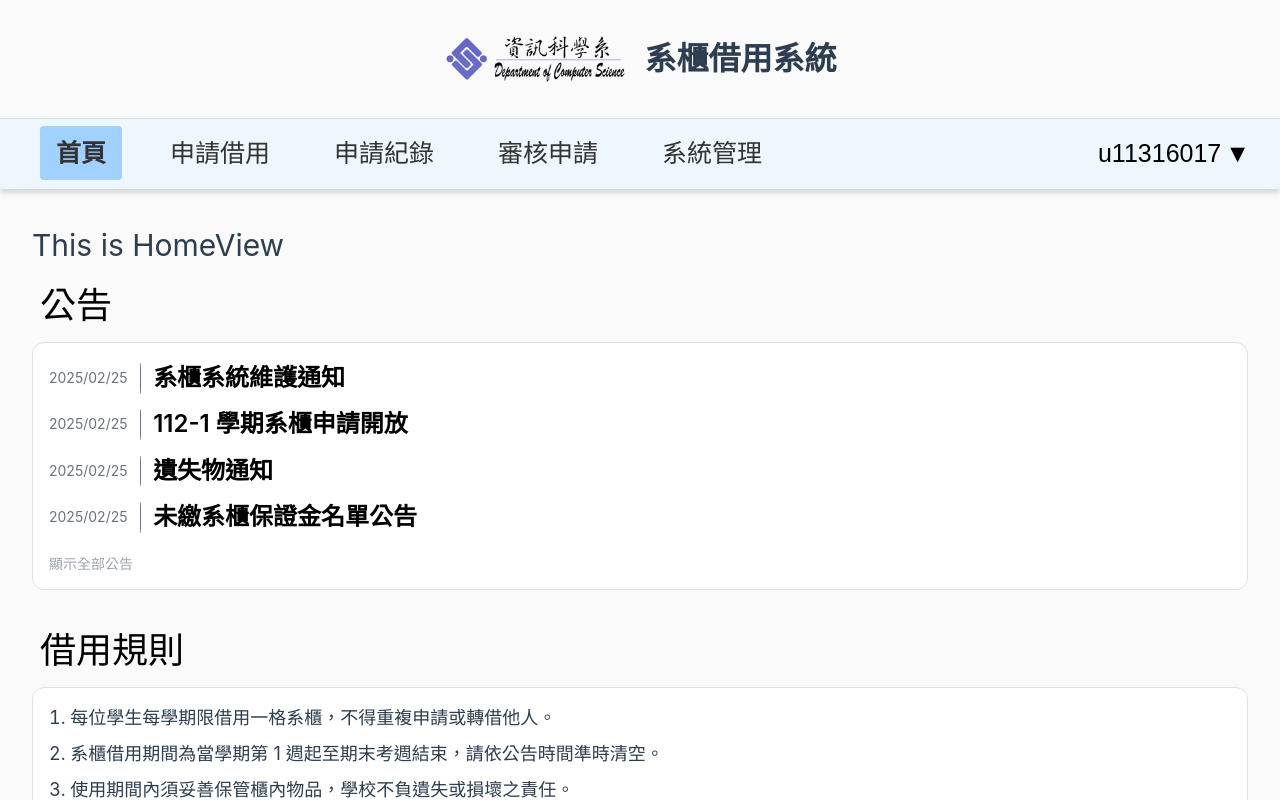
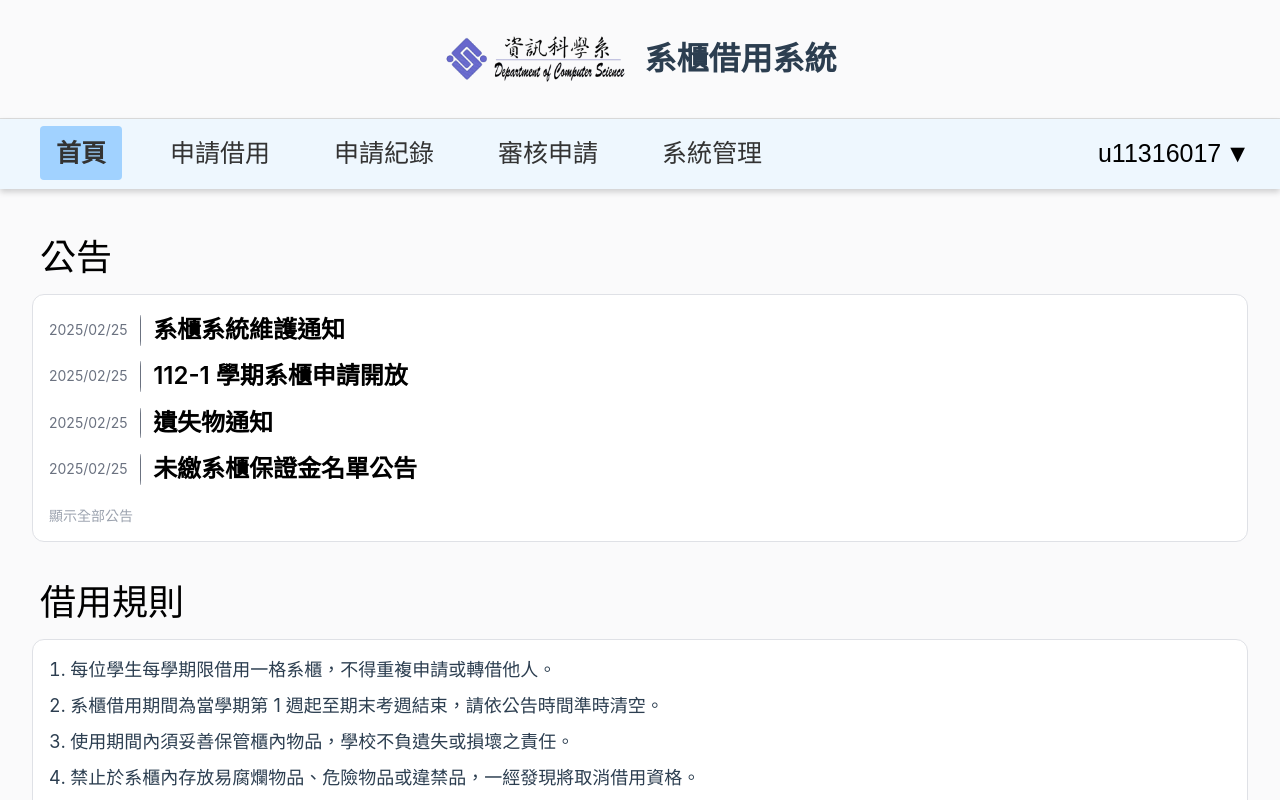
Before and after one commit to UTCS-G505/Locker-borrow-system-Frontend, a Vue app: page / in a window 1280 px wide. Shown: the top 800 px of the page. Built offline with nearby package versions, Linux system fonts and the light colour scheme.

Commit message:
fix: 刪掉漏刪的
耍笨

```diff
--- a/src/views/HomeView.vue
+++ b/src/views/HomeView.vue
@@ -84,7 +84,6 @@ watch(selectedAnnouncement, (val) => {
 </script>
 
 <template>
-  <h1>This is HomeView</h1>
   <ModalAnnouncement :announcement="selectedAnnouncement" v-if="selectedAnnouncement!=null" @close="selectedAnnouncement = null"/>
   <div class="container">
     <section class="announcement-section">
```
